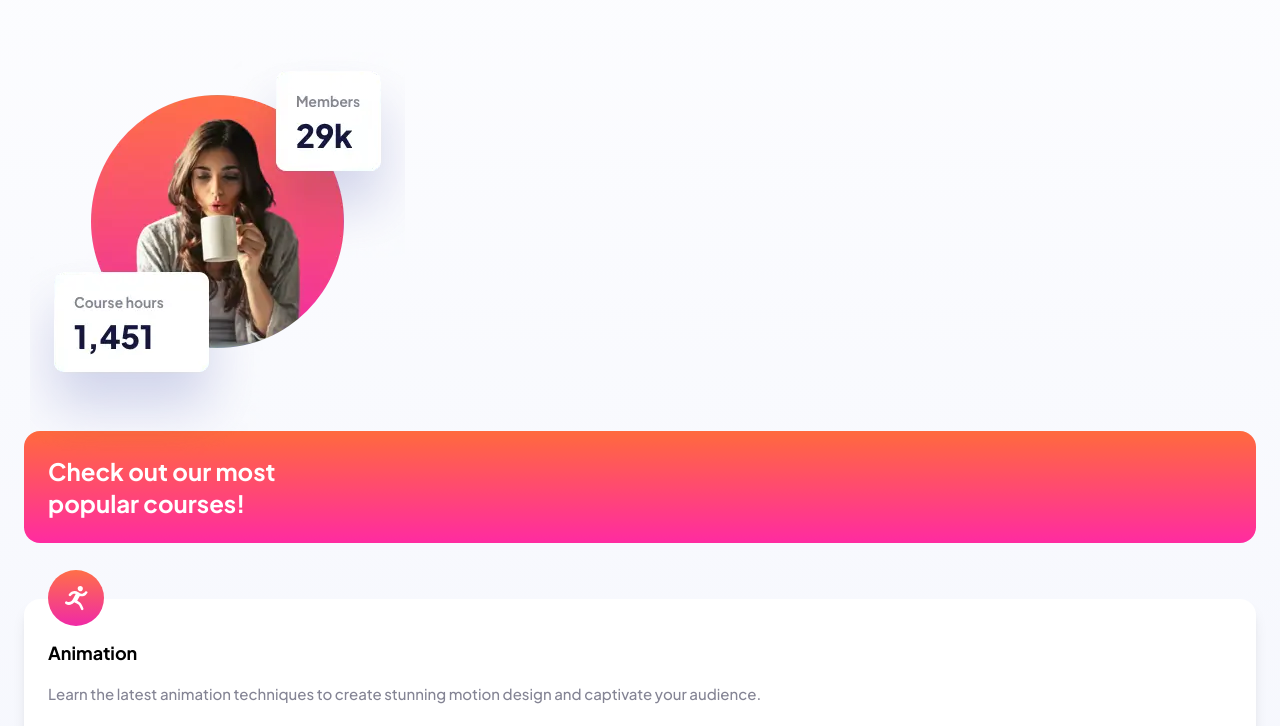
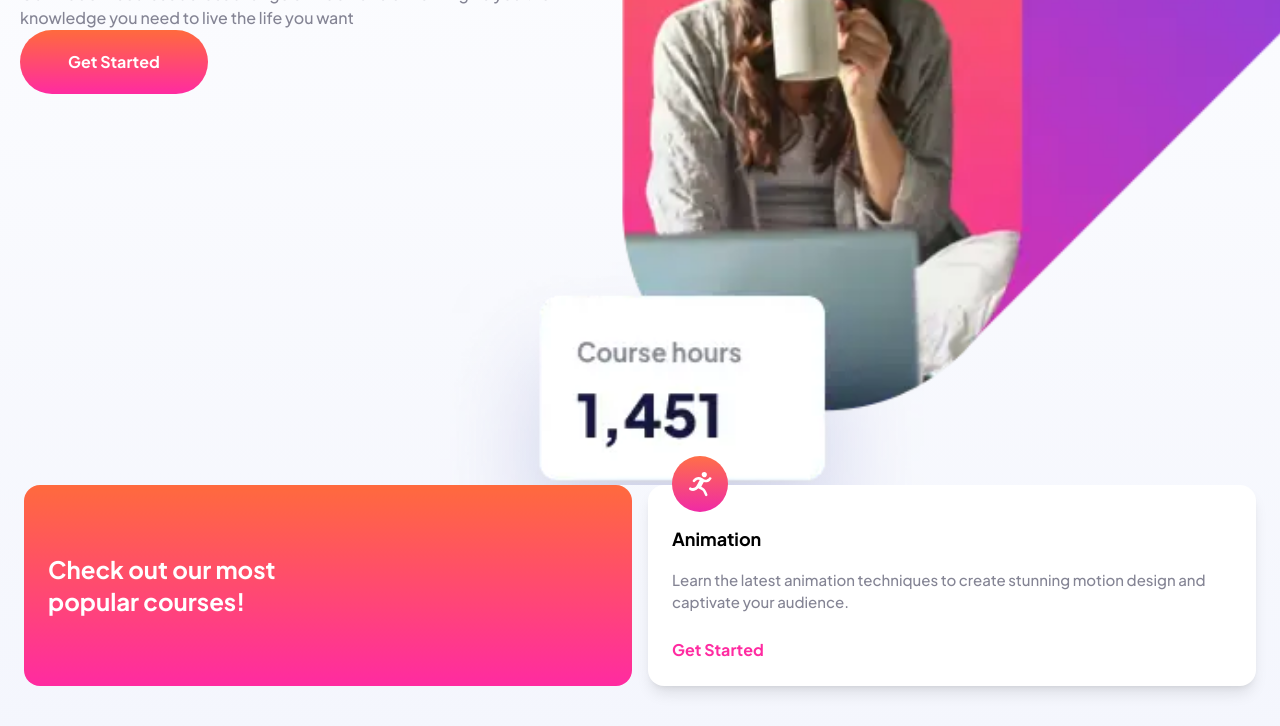
Before and after one commit to Bofi1/e-learning-landing-page, a website: page index.html in a window 1280 px wide. Shown: the part 489-1215 px from the top of the page. Drawn offline with Linux system fonts and the light colour scheme.

Commit message:
tablet version not completed

```diff
--- a/index.html
+++ b/index.html
@@ -7,7 +7,9 @@
     <link rel="stylesheet" href="output.css" />
   </head>
   <body class="font-jakarta gradient-body">
-    <nav class="flex justify-between py-8 px-5 items-center">
+    <nav
+      class="flex w-full justify-between py-8 px-5 items-center md:absolute md:top-0 md:z-[999]"
+    >
       <div><img class="h-7" src="assets/logo-dark.svg" alt="logo-dark" /></div>
       <button
         class="bg-bluedark text-white py-4 px-7 rounded-[10rem] font-semibold"
@@ -16,8 +18,10 @@
       </button>
     </nav>
 
-    <section class="">
-      <article class="h-[50vh] flex flex-col justify-around px-5">
+    <section class="md:grid grid-cols-2 relative overflow-hidden">
+      <article
+        class="h-[50vh] flex flex-col justify-around px-5 md:justify-center md:h-full"
+      >
         <h1 class="text-bluedark font-bold text-4xl">
           <span>Maximize skill,</span><br /><span>minimize budget</span>
         </h1>
@@ -36,22 +40,32 @@
         </div>
       </article>
 
-      <div class="h-[50vh] pt-5">
-        <img src="assets/image-hero-mobile.webp" alt="" />
+      <div class="pt-5 md:flex md:justify-center md:items-center">
+        <img
+          class="md:hidden"
+          src="assets/image-hero-mobile.webp"
+          alt="hero-mobile"
+        />
+        <img
+          class="hidden md:flex md:scale-[2] md:ml-[15rem] md:pt-[8rem] md:pb-[10rem]"
+          src="assets/image-hero-tablet.webp"
+          alt="hero-tablet"
+        />
       </div>
     </section>
 
-    <main class="w-full px-6 pb-20">
-      <article class="p-6 gradient font-semibold text-white flex rounded-2xl">
+    <main class="w-full px-6 pb-20 md:grid md:grid-cols-2 md:gap-4">
+      <article
+        class="p-6 gradient font-semibold text-white flex rounded-2xl md:items-center"
+      >
         <h2 class="text-2xl">
           Check out our most <br />
           popular courses!
         </h2>
       </article>
 
-      <section>
       <article
-          class="bg-white rounded-2xl px-6 pt-10 relative mt-[3.5rem] shadow-lg"
+        class="bg-white rounded-2xl px-6 pt-10 relative mt-[3.5rem] shadow-lg md:mt-0"
       >
         <img
           class="absolute top-[-1.8rem]"
@@ -61,8 +75,8 @@
 
         <h3 class="font-semibold text-lg">Animation</h3>
         <p class="text-mygray mt-4 text-[15px]">
-            Learn the latest animation techniques to create stunning motion
-            design and captivate your audience.
+          Learn the latest animation techniques to create stunning motion design
+          and captivate your audience.
         </p>
         <button class="text-mypink font-semibold my-6" type="button">
           Get Started
@@ -99,8 +113,8 @@
 
         <h3 class="font-semibold text-lg">Photography</h3>
         <p class="text-mygray mt-4 text-[15px]">
-            Explore critical fundamentals like lighting, composition, and focus
-            to capture exceptional photos.
+          Explore critical fundamentals like lighting, composition, and focus to
+          capture exceptional photos.
         </p>
         <button class="text-mypink font-semibold my-6" type="button">
           Get Started
@@ -144,7 +158,6 @@
           Get Started
         </button>
       </article>
-      </section>
     </main>
 
     <footer class="flex justify-between py-8 px-5 items-center bg-bluedark">
```
Also changed, not shown: output.css. Lines whose indentation alone changed are shown as unchanged.
